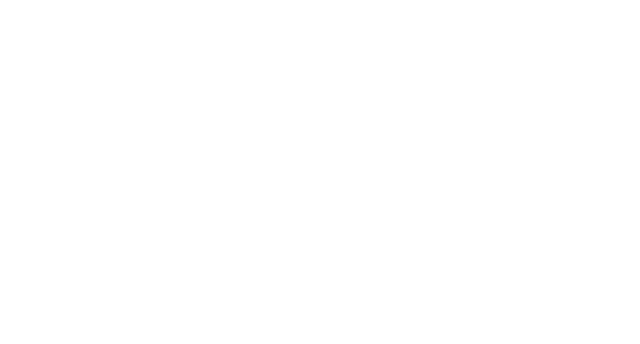
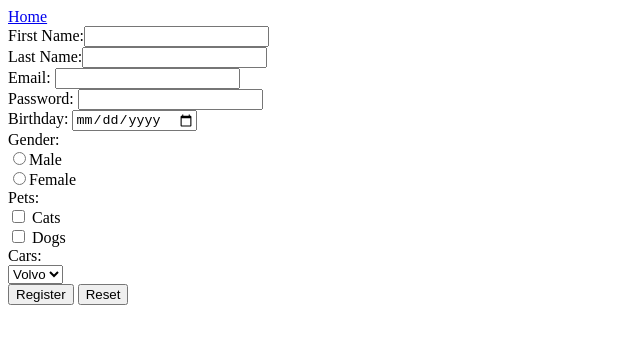
Before and after one commit to Glimed/Project1, a plain HTML site: page register.html in a window 1280 px wide. Shown: the whole page, without its empty margins (0-640 px from the left). Drawn offline with Linux system fonts and the light colour scheme.

Commit message:
basic form complete

```diff
--- a/register.html
+++ b/register.html
@@ -4,8 +4,30 @@
     <meta charset="UTF-8">
     <meta name="viewport" content="width=device-width, initial-scale=1.0">
     <title>Document</title>
+    <a href="index.html">Home</a>
 </head>
 <body>
+    <form>
+        First Name:<input type="text" name="firstname"><br>
+        Last Name:<input type="text" name="lastname"><br>
+        Email: <input type="email" required name="email"><br>
+        Password: <input type="password" required min="8" name="password"><br>
+        Birthday: <input type="date" name="birthday"><br>
+        Gender:<br>
+        <input type="radio" name="gender" value="Male">Male<br>
+        <input type="radio" name="gender" value="Female">Female<br>
+        Pets: <br>
+        <input type="checkbox" name="cat"> Cats<br>
+        <input type="checkbox" name="dog"> Dogs<br>
+        Cars: <br>
+        <select name="cars">
+            <option value="volvo" name="volvo">Volvo</option>
+            <option value="audi" name="audi">Audi</option>
+        </select><br>
+        <input type="submit" value="Register">
+        <input type="reset">
+    </form>
+
 
 </body>
 </html>
```
Also changed, not shown: index.html (+1 -0 lines).
